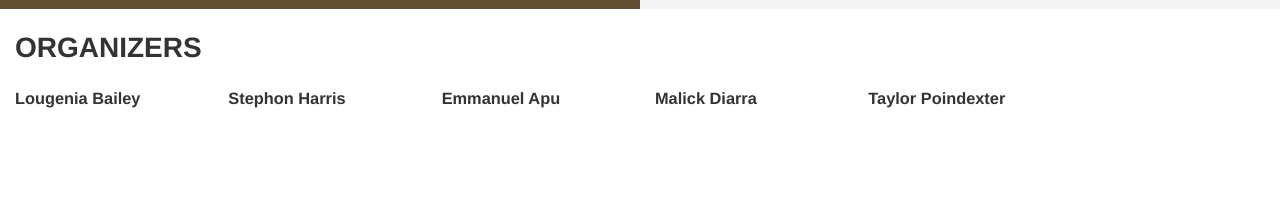
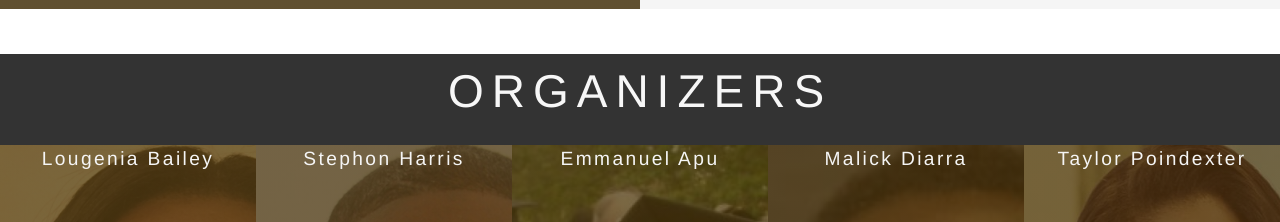
Before and after one commit to blkCodeCollctve/bcc, a website: page index.html in a window 1280 px wide. Shown: the part 2391-2613 px from the top of the page. Drawn offline with nearby package versions, Linux system fonts and the light colour scheme; some packages are replaced by stand-ins of ours; grey boxes are pictures that could not be loaded.

Commit message:
On organizers page and trying to get name to be at the bottom

```diff
--- a/css/main.css
+++ b/css/main.css
@@ -292,6 +292,7 @@ i .fa {
    left: 0%;
    right: 0%;
    text-align: center;
+   cursor: pointer;
 }
 
 .rsvp-btn {
@@ -302,3 +303,91 @@ i .fa {
    border-radius: 8px;
    padding: 15px 80px 15px 80px;
 }
+
+#organizers {
+  padding-top: 45px;
+}
+
+.organizers-header {
+  height: 12%;
+  background-color: #000000;
+  text-align: center;
+  opacity: .80;
+}
+
+.organizers-header p {
+  font-size: 46px;
+  letter-spacing: 8px;
+  padding-top: 5px;
+  color: #f5f5f5;
+}
+
+.organizers-item {
+  height: 88%;
+  width: 20% !important;
+  color: #f5f5f5;
+  font-size: 24px;
+  font-weight: normal;
+  letter-spacing: 3px;
+}
+
+.organizers-item p{
+  bottom: 0 !important;
+  text-align: center;
+}
+
+.ea{
+  background:
+    linear-gradient(
+    rgba(73, 50, 7, 0.73),
+    rgba(73, 50, 7, 0.73)
+  ),
+  url("/assets/images/EA.png");
+
+  zoom: 80%;
+  background-repeat: no-repeat;
+}
+
+.lb {
+  background:
+    linear-gradient(
+    rgba(73, 50, 7, 0.73),
+    rgba(73, 50, 7, 0.73)
+  ),
+  url("/assets/images/LB.png");
+  zoom: 80%;
+  background-repeat: no-repeat;
+}
+
+.md {
+  background:
+    linear-gradient(
+    rgba(73, 50, 7, 0.73),
+    rgba(73, 50, 7, 0.73)
+  ),
+  url("/assets/images/MD.png");
+  zoom: 80%;
+  background-repeat: no-repeat;
+}
+
+.sh {
+  background:
+    linear-gradient(
+    rgba(73, 50, 7, 0.73),
+    rgba(73, 50, 7, 0.73)
+  ),
+  url("/assets/images/SH.png");
+  zoom: 80%;
+  background-repeat: no-repeat;
+}
+
+.tp {
+  background:
+    linear-gradient(
+    rgba(73, 50, 7, 0.73),
+    rgba(73, 50, 7, 0.73)
+  ),
+  url("/assets/images/TP.png");
+  zoom: 80%;
+  background-repeat: no-repeat;
+}
--- a/index.html
+++ b/index.html
@@ -146,29 +146,24 @@
     <!--ORGANIZERS-->
     <section id="organizers">
       <div class="row">
-        <div class="col-md-12">
-          <h1>ORGANIZERS</h1>
+        <div class="col-md-12 organizers-header">
+          <p>ORGANIZERS</p>
         </div>
-        <div class="row">
-          <div class="col-md-2 ">
-            <img src="" />
-            <h3>Lougenia Bailey</h3>
+        <div class="row ">
+          <div class="col-md-2 organizers-item lb">
+            <p>Lougenia Bailey</p>
           </div>
-          <div class="col-md-2">
-            <img src="" />
-            <h3>Stephon Harris</h3>
+          <div class="col-md-2 organizers-item sh">
+            <p>Stephon Harris</p>
           </div>
-          <div class="col-md-2">
-            <img src="" />
-            <h3>Emmanuel Apu</h3>
+          <div class="col-md-2 organizers-item ea" >
+            <p>Emmanuel Apu</p>
           </div>
-          <div class="col-md-2">
-            <img src="" />
-            <h3>Malick Diarra</h3>
+          <div class="col-md-2 organizers-item md">
+            <p>Malick Diarra</p>
           </div>
-          <div class="col-md-2">
-            <img src="" />
-            <h3>Taylor Poindexter</h3>
+          <div class="col-md-2 organizers-item tp">
+            <p>Taylor Poindexter</p>
           </div>
         </div>
       </div>
```
Also changed, not shown: assets/images/EA.png (added), assets/images/LB.png (added), assets/images/MD.png (added), assets/images/SH.png (added), assets/images/TP.png (added).
